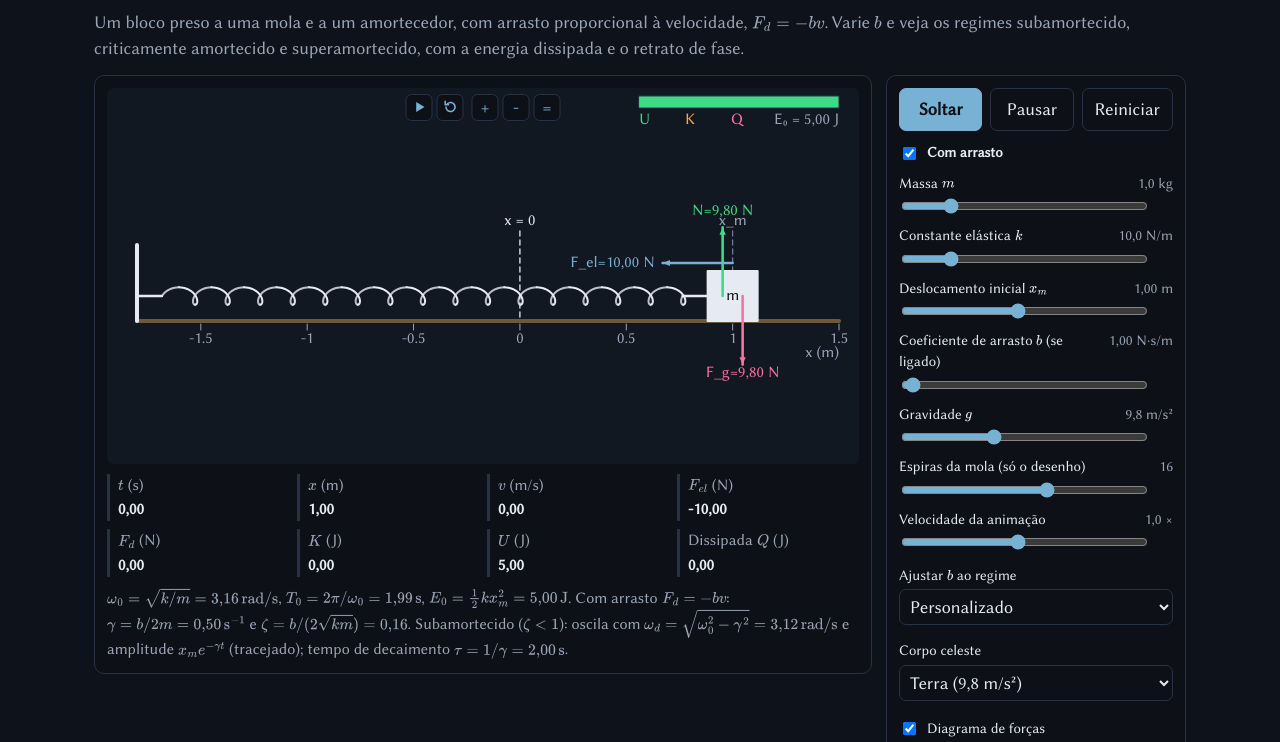
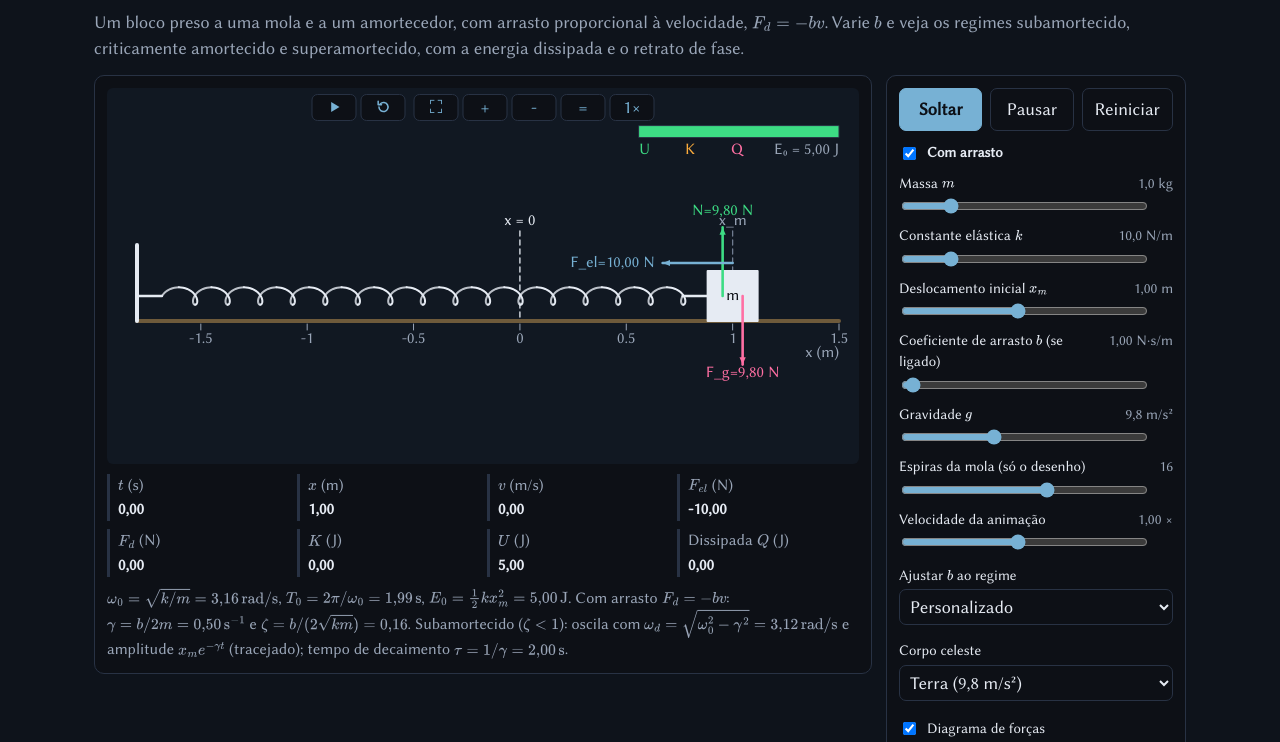
Before and after one commit to abiliomateus/projeto-antares, a plain HTML site: page sims/massamola.html in a window 1280 px wide. Shown: the part 225-967 px from the top of the page. Drawn offline with nearby package versions, Linux system fonts and the light colour scheme.

Commit message:
added fullscreen

```diff
--- a/css/core.css
+++ b/css/core.css
@@ -182,9 +182,22 @@ p.header {
 /* ---- Zoom do canvas (Sim.interactive): botões na lateral direita ---- */
 /* .zbar{position:absolute;right:6px;top:40%;transform:translateY(-50%);display:flex;flex-direction:column;gap:4px} */
 .zbar{position:absolute;top:6px;left:50%;transform:translateX(-50%);display:flex;flex-direction:row;gap:4px}
-.zbar button{flex:none;width:1.5em;height:1.5em;padding:0;font-size:1em;line-height:1;border-radius:6px;opacity:1;color: var(--acc);}
+.zbar button{flex:none;width:2.5em;height:1.5em;padding:0;font-size:1em;line-height:1;border-radius:6px;opacity:1;color: var(--acc);}
 .zbar button:hover,.zbar button:focus-visible{opacity:1; background-color: var(--acc); color: var(--card)}
 .zbar button.txt{font-size:12px;font-weight:600;}
 .zbar svg{width:16px;height:16px;display:block;margin:auto; }
 .zsep{flex:none;height:6px}
 @media (pointer:coarse){.zbar{gap:6px}.zbar button{width:40px;height:40px;font-size:20px}.zbar button.txt{font-size:14px}.zbar svg{width:20px;height:20px}}   /* telas de toque: botões maiores */
+
+.zbar:fullscreen {
+  width: 100vw;
+  height: 100vh;
+}
+
+canvas:fullscreen {
+  background: var(--bg, white);
+}
+
+:fullscreen {
+  box-sizing: border-box;
+}
--- a/js/core.js
+++ b/js/core.js
@@ -62,8 +62,21 @@ Sim.rk4=(f,q,h)=>{
     Desenhe sempre usando o.w e o.h (não canvas.width, que inclui o fator retina). */
 Sim.fit=(cv,ar,mn,mx)=>{
  const o={w:300,h:200},p=cv.parentElement;
- const r=()=>{const d=devicePixelRatio||1;o.w=p.clientWidth;o.h=Math.round(Math.max(mn,Math.min(o.w*ar,mx)));
-  cv.style.height=o.h+'px';cv.width=o.w*d;cv.height=o.h*d;cv.getContext('2d').setTransform(d,0,0,d,0,0)};
+//  const r=()=>{const d=devicePixelRatio||1;o.w=p.clientWidth;o.h=Math.round(Math.max(mn,Math.min(o.w*ar,mx)));
+const r=()=>{
+  const d=devicePixelRatio||1;
+  o.w=p.clientWidth;
+  o.h=p.matches(':fullscreen')
+    ? p.clientHeight
+    : Math.round(Math.max(mn,Math.min(o.w*ar,mx)));
+
+  cv.style.width='100%';
+  cv.style.height=o.h+'px';
+  cv.width=o.w*d;
+  cv.height=o.h*d;
+  cv.getContext('2d').setTransform(d,0,0,d,0,0);
+};
+//   cv.style.height=o.h+'px';cv.width=o.w*d;cv.height=o.h*d;cv.getContext('2d').setTransform(d,0,0,d,0,0)};
  new ResizeObserver(r).observe(p);r();return o;
 };
 
@@ -71,6 +84,98 @@ Sim.fit=(cv,ar,mn,mx)=>{
     Devolve o elemento .zbar do pai do canvas, criando-o se ainda não existir. */
 Sim.bar=wrap=>{let b=wrap.querySelector('.zbar');if(!b){b=document.createElement('div');b.className='zbar';wrap.style.position='relative';wrap.appendChild(b)}return b};
 
+Sim.speedbar = (cv, id, speeds = [0.25, 0.5, 1, 2]) => {
+  const wrap = cv.parentElement;
+  const ctl = Sim.ctl[id];
+  if (!wrap || !ctl) return;
+
+  const inp = ctl.inp;
+  const min = inp.min === '' ? -Infinity : Number(inp.min);
+  const max = inp.max === '' ? Infinity : Number(inp.max);
+  const valid = speeds.filter(v => v >= min && v <= max);
+
+  if (!valid.length) return;
+
+  const bar = Sim.bar(wrap);
+  const b = document.createElement('button');
+  b.type = 'button';
+
+  const update = () => {
+    const v = Number(inp.value);
+    const label = `Velocidade: ${v.toLocaleString('pt-BR')}×`;
+    b.textContent = `${v.toLocaleString('pt-BR')}×`;
+    b.title = `${label} — clique para alterar`;
+    b.setAttribute('aria-label', b.title);
+  };
+
+  b.onclick = () => {
+    const current = Number(inp.value);
+    const next = valid.find(v => v > current + 1e-9) ?? valid[0];
+
+    inp.value = String(next);
+    inp.dispatchEvent(new Event('input', { bubbles: true }));
+    update();
+  };
+
+  inp.addEventListener('input', update);
+  bar.appendChild(b);
+  update();
+};
+
+Sim.fullscreen = el => {
+  if (typeof el === 'string') el = document.querySelector(el);
+  if (!el) return;
+
+  return document.fullscreenElement
+    ? document.exitFullscreen()
+    : el.requestFullscreen?.();
+};
+
+Sim._keys = {
+  active: null,
+  installed: false
+};
+
+Sim.registerKeys = (wrap, actions) => {
+  const K = Sim._keys;
+
+  wrap._simKeys = { ...wrap._simKeys, ...actions };
+
+  const activate = () => { K.active = wrap; };
+  wrap.addEventListener('pointerdown', activate);
+  wrap.addEventListener('focusin', activate);
+
+  if (K.installed) return;
+  K.installed = true;
+
+  document.addEventListener('keydown', e => {
+    const el = e.target;
+    if (el.matches('input, textarea, select') ||
+        el.isContentEditable) return;
+
+    const w = K.active;
+    if (!w || !w._simKeys) return;
+
+    const a = w._simKeys;
+    let fn = null;
+
+    if (e.code === 'Space') fn = a.play;
+    else if (e.key === '+' || e.key === '=' ||
+             e.code === 'NumpadAdd') fn = a.zoomIn;
+    else if (e.key === '-' || e.code === 'NumpadSubtract')
+      fn = a.zoomOut;
+    else if (e.key === '0' || e.code === 'Numpad0')
+      fn = a.reset;
+    else if (e.code === 'KeyF' && !e.ctrlKey &&
+             !e.altKey && !e.metaKey)
+      fn = a.fullscreen;
+
+    if (fn) {
+      e.preventDefault();
+      fn();
+    }
+  });
+};
 /** Zoom e deslocamento (pan) do canvas principal de uma simulação, sem mudar o código de desenho.
     Chame uma vez, logo depois de Sim.fit: Sim.interactive(cv, fit).
     Como funciona: o desenho continua usando as coordenadas de sempre; a cada quadro, o ctx.clearRect do canvas (chamado no
@@ -115,8 +220,52 @@ Sim.interactive=(cv,fit,o)=>{
  cv.addEventListener('pointerup',up);cv.addEventListener('pointercancel',up);
  if(wrap&&wrap.style&&wrap.querySelector){
   const bar=Sim.bar(wrap);
-  [['+','Ampliar (Ctrl + roda do mouse)',()=>zoomAt(1.1,fit.w/2,fit.h/2)],['-','Reduzir',()=>zoomAt(1/1.1,fit.w/2,fit.h/2)],['=','Restaurar o zoom (duplo clique)',()=>S.reset()]].forEach(([t,tt,f])=>{
-   const b=document.createElement('button');b.type='button';b.textContent=t;if(t.length>2)b.className='txt';b.title=tt;b.setAttribute('aria-label',tt);b.onclick=f;bar.appendChild(b)});
+
+  const fs=document.createElement('button');
+fs.type='button';
+fs.textContent='⛶';
+fs.title='Tela cheia (Atalho: f)';
+fs.setAttribute('aria-label','Tela cheia');
+fs.dataset.fullscreen='';
+
+fs.onclick=()=>Sim.fullscreen(wrap);
+
+document.addEventListener('fullscreenchange',()=>{
+  const ativo=document.fullscreenElement===wrap;
+  fs.textContent=ativo?'⛶':'⛶';
+  fs.title=ativo?'Sair da tela cheia (Atalho: f)':'Tela cheia (Atalho: f)';
+  fs.setAttribute('aria-label',fs.title);
+});
+
+bar.appendChild(fs);
+
+const zoomIn = () => zoomAt(1.1, fit.w/2, fit.h/2);
+const zoomOut = () => zoomAt(1/1.1, fit.w/2, fit.h/2);
+const reset = () => S.reset();
+
+[
+  ['+', 'Ampliar (Atalho: +)', zoomIn],
+  ['-', 'Reduzir (Atalho: -)', zoomOut],
+  ['=', 'Restaurar o zoom (Atalho: 0)', reset]
+].forEach(([t, tt, f]) => {
+  const b = document.createElement('button');
+  b.type = 'button';
+  b.textContent = t;
+  b.title = tt;
+  b.setAttribute('aria-label', tt);
+  b.onclick = f;
+  bar.appendChild(b);
+});
+
+Sim.registerKeys(wrap, {
+  zoomIn,
+  zoomOut,
+  reset,
+  fullscreen: () => Sim.fullscreen(wrap)
+});
+
+//   [['+','Ampliar (Ctrl + roda do mouse)',()=>zoomAt(1.1,fit.w/2,fit.h/2)],['-','Reduzir',()=>zoomAt(1/1.1,fit.w/2,fit.h/2)],['=','Restaurar o zoom (duplo clique)',()=>S.reset()]].forEach(([t,tt,f])=>{
+//    const b=document.createElement('button');b.type='button';b.textContent=t;if(t.length>2)b.className='txt';b.title=tt;b.setAttribute('aria-label',tt);b.onclick=f;bar.appendChild(b)});
  }
  cursor();return S;
 };
@@ -130,7 +279,7 @@ Sim.playbar=(cv,getState,getPaused)=>{
  const wrap=cv.parentElement;if(!wrap||!wrap.style||!wrap.querySelector)return;
  const sv=p=>'<svg viewBox="0 0 24 24" width="16" height="16" aria-hidden="true">'+p+'</svg>';
  const I={play:sv('<path d="M7 4.5l12.5 7.5L7 19.5z" fill="currentColor"/>'),pause:sv('<path d="M6.5 4h4v16h-4zM13.5 4h4v16h-4z" fill="currentColor"/>'),reset:sv('<path d="M5.2 12a6.8 6.8 0 1 0 2-4.8" fill="none" stroke="currentColor" stroke-width="2.3" stroke-linecap="round"/><path d="M4 3.5v5h5" fill="none" stroke="currentColor" stroke-width="2.3" stroke-linecap="round" stroke-linejoin="round"/>')};
- const L={idle:['play','Soltar'],run:['pause','Pausar'],paused:['play','Continuar'],end:['play','Reiniciar e soltar de novo']};
+ const L={idle:['play','Soltar (Espaço)'],run:['pause','Pausar (Espaço)'],paused:['play','Continuar (Espaço)'],end:['play','Reiniciar e soltar de novo (Espaço)']};
  const mk=(html,tt,f)=>{const b=document.createElement('button');b.type='button';b.innerHTML=html;b.title=tt;b.setAttribute('aria-label',tt);b.onclick=f;return b};
  const play=mk(I.play,L.idle[1],()=>Sim.$(getState()==='run'?'bp':'bl').click());   // em andamento: pausa/continua; senão: solta
  const rst=mk(I.reset,'Reiniciar a simulação',()=>Sim.$('bc').click());
@@ -140,6 +289,9 @@ Sim.playbar=(cv,getState,getPaused)=>{
  let cur='';
  const tick=()=>{const s=getState(),k=s==='run'&&getPaused()?'paused':s;
   if(k!==cur){cur=k;const l=L[k]||L.idle;play.innerHTML=I[l[0]];play.title=l[1];play.setAttribute('aria-label',l[1])}
+  Sim.registerKeys(wrap, {
+  play: () => play.click()
+});
   requestAnimationFrame(tick)};
  requestAnimationFrame(tick);   // começa depois do carregamento do script (mode e paused ainda não existem agora)
 };
--- a/js/header.js
+++ b/js/header.js
@@ -5,10 +5,10 @@ document.addEventListener("DOMContentLoaded", function () {
         header.insertAdjacentHTML("afterbegin", `
             <h1 class="header">
                 <img src="/img/icons/antares-512.png"
-                     height="40em"
+                     height="45em"
                      alt=""
                      style="vertical-align: middle; margin-right: 10px;">
-                projeto antαres
+                Projeto Antαres
             </h1>
             <p class="header">
                 Recursos Educacionais em Física e Astronomia
--- a/sims/js/massamola.js
+++ b/sims/js/massamola.js
@@ -38,7 +38,7 @@ Sim.controls($('ctl'),[
  {id:'b',label:'Coeficiente de arrasto \\(b\\) (se ligado)',unit:'N·s/m',min:0,max:60,step:.01,val:1},
  {id:'g',label:'Gravidade \\(g\\)',unit:'m/s²',min:1,max:25,step:.1,val:9.8},
  {id:'nesp',label:'Espiras da mola (só o desenho)',unit:'',min:4,max:24,step:1,val:16},
- {id:'spd',label:'Velocidade da animação',unit:'×',min:.1,max:2,step:.1,val:1}
+ {id:'spd',label:'Velocidade da animação',unit:'×',min:.1,max:2,step:.05,val:1}
 ],P,id=>{if(id==='spd'||id==='nesp')return;$('reg').value='';reset()});
 $('c_arr').addEventListener('change',reset);
 // Regime: ajusta b para ζ = 0,2 (sub), 1 (crítico) ou 2 (super), com o k e o m atuais: b = 2·ζ·√(k·m).
@@ -48,6 +48,8 @@ $('reg').addEventListener('change',e=>{
 });
 $('pl').addEventListener('change',e=>{const i=$('g');i.value=e.target.value;i.dispatchEvent(new Event('input'))});
 const out=Sim.readouts($('ro'),[['t','\\(t\\) (s)'],['x','\\(x\\) (m)'],['v','\\(v\\) (m/s)'],['Fel','\\(F_{el}\\) (N)'],['Fd','\\(F_d\\) (N)'],['Ec','\\(K\\) (J)'],['Ep','\\(U\\) (J)'],['Q','Dissipada \\(Q\\) (J)']]);
+
+Sim.speedbar(cv, 'spd');
 
 // ---- Gráficos (colunas: 1=x 2=v 3=Ec 4=Ep 5=E 6=Q 7=F_el 8=F_d) ----
 // Título e legenda ficam em HTML (com MathJax) acima de cada canvas; as cores precisam coincidir com as de lá.
@@ -205,7 +207,7 @@ function draw(){
  }
  // barras de energia: Ep, Ec e Q como fração de E0 (a soma é sempre E0)
  if($('c_bar').checked){
-  const ec=.5*P.m*q[1]*q[1],ep=.5*P.k*x*x,bwid=200,bx0=W-mr-bwid,by0=8;let xx=bx0;
+  const ec=.5*P.m*q[1]*q[1],ep=.5*P.k*x*x,bwid=200,bx0=W-mr-bwid,by0=0.1*H;let xx=bx0;
   [[ep,C('--vy'),'U'],[ec,C('--vx'),'K'],[Q,C('--a'),'Q']].forEach(([v,col,nm],j)=>{const w=Math.max(0,Math.min(bwid-(xx-bx0),v/su.E0*bwid));ctx.fillStyle=col;ctx.fillRect(xx,by0,w,12);xx+=w;lab(nm,bx0+j*46,by0+28,col)});
   ctx.strokeStyle=C('--line');ctx.lineWidth=1;ctx.strokeRect(bx0,by0,bwid,12);lab('E₀ = '+f2(su.E0)+' J',bx0+bwid,by0+28,C('--mut'),'right');
  }
```
Also changed, not shown: index.html (+2 -2 lines), css/fonts/LinBiolinum_RB.otf (deleted), css/fonts/LinBiolinum_RI.otf (deleted), manifest.webmanifest.
